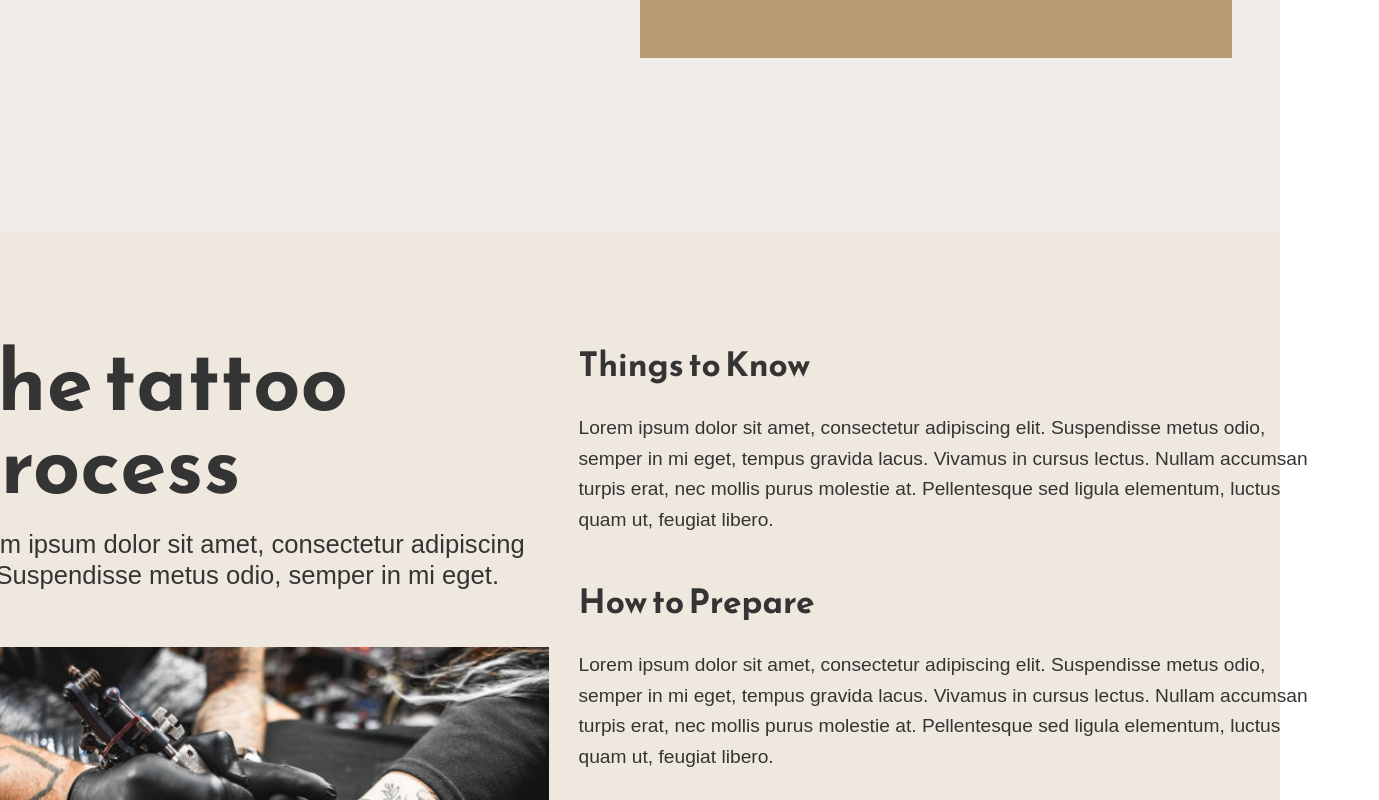
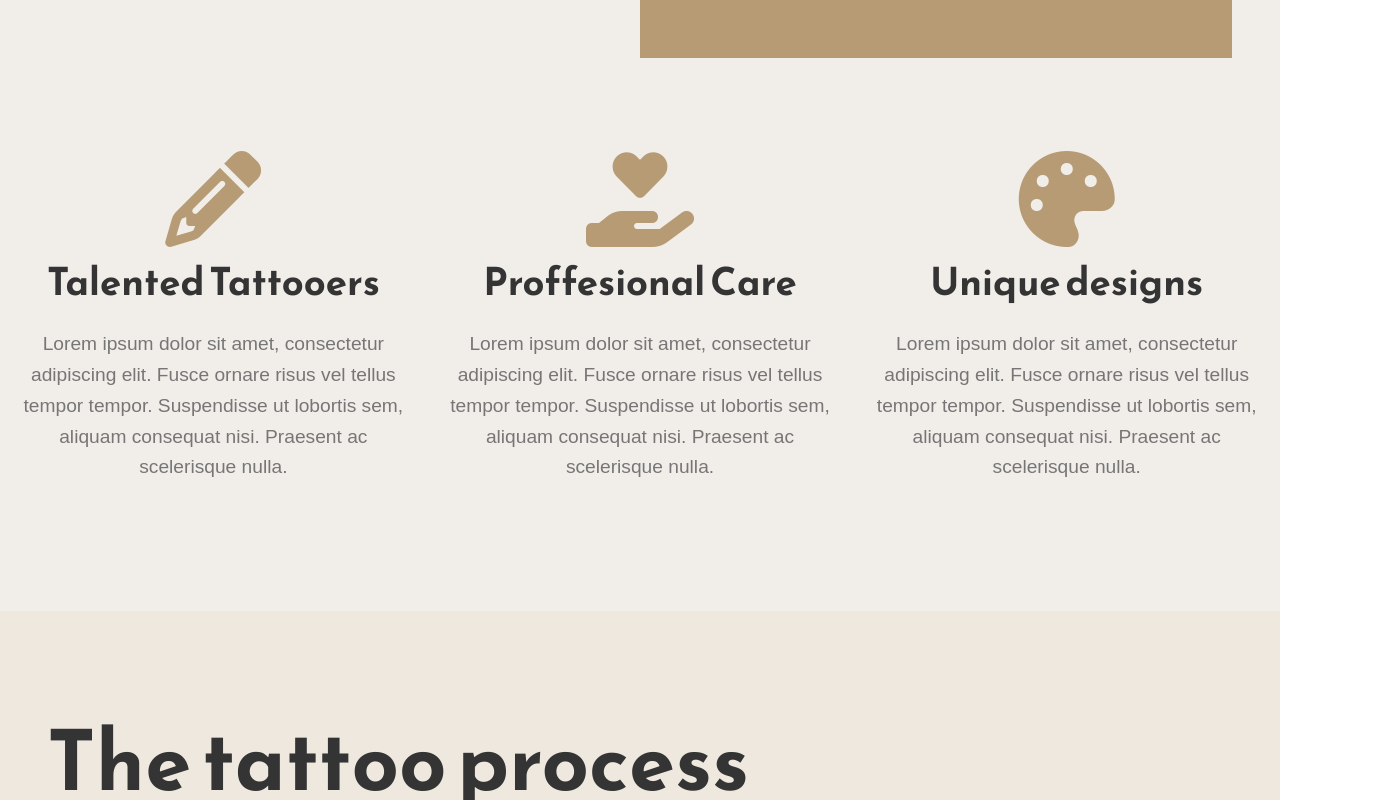
Before and after one commit to radvileliep/WLD-Ink-Website, a React (Create React App) app: page / in a window 1280 px wide. Shown: the part 1920-2720 px from the top of the page, 1379 px wide, since content can reach past the window. Built offline with nearby package versions, Linux system fonts and the light colour scheme; the HTML template or start-up script is replaced by a standard one.

Commit message:
final fixes

```diff
--- a/src/App.js
+++ b/src/App.js
@@ -13,7 +13,7 @@ function App() {
     <div className="App">
       <Header />
         <Routes>
-          <Route path="/" exact element={<Home />} />
+          <Route exact path="/"  element={<Home />} />
           <Route path="/gallery" element={<Gallery />} />
           <Route path="/contacts" element={<Contacts />} />
           <Route path="/booking" element={<Booking />} />
--- a/src/Pages/Contacts/Contacts.js
+++ b/src/Pages/Contacts/Contacts.js
@@ -1,11 +1,13 @@
 import React from 'react';
 import "./contacts.css";
-
+import tattooVid from "../Images/tattoo-video.mp4";
 
 const Contacts = () => {
     return (
     <>
-    <div className='hero-back'></div>
+    <div className='hero-back'>
+        <video  className='video1' src={tattooVid} autoPlay loop muted />
+    </div>
     <div className='container-fluid con'>
         <div className='container con'>
             <div className='row con'>
--- a/src/Pages/Contacts/contacts.css
+++ b/src/Pages/Contacts/contacts.css
@@ -72,16 +72,18 @@
 }
 
 .hero-back{
-    background: url('../Images/back3.jpg') center center/cover no-repeat;
     height: 60vh;
     width: 100%;
     display: flex;
-    flex-direction: column;
     align-items: center;
     box-shadow: inset 0 0 0 1000px rgba(0, 0, 0, 0.2);
     filter: grayscale(100%);
 }
-
+.video1{
+    object-fit: cover;
+    width: 100%;
+    height: 100%;
+}
 .cont{
     font-family: 'Muli', sans-serif;
     font-size: 1.2rem;
--- a/src/Pages/Home/Home.js
+++ b/src/Pages/Home/Home.js
@@ -7,7 +7,8 @@ import panImg from "../Images/pano.jpg";
 import Carousel from "../../components/Carousel/Carousel";
 import Accordion from "../../components/Accordion/Accordion";
 import ImageAcc from "../Images/back2.jpg";
-import Button from "../../components/Button/Button"
+import Button from "../../components/Button/Button";
+
 
 
 const Home = () => {
@@ -30,14 +31,14 @@ const Home = () => {
                     <div className='col-2 hero'>
                         <div className='wrapper'>
                             <h2 className='follow'>Follow us</h2>
-                            <a href='https://www.instagram.com/' target="_blank">
+                            <a href='https://www.instagram.com/' target="_blank" rel="noreferrer">
                                 <i class="fa-brands fa-instagram hero"></i>
                             </a>
-                            <a href='https://www.facebook.com/' target="_blank">
+                            <a href='https://www.facebook.com/' target="_blank" rel="noreferrer">
                                 <i class="fa-brands fa-facebook-f hero"></i>
                             </a>
-                            <img className='hero-img1' src={heroImg1} alt='hero-image1'></img>
-                            <img className='hero-img' src={heroImg} alt='hero-image'></img>
+                            <img className='hero-img1' src={heroImg1} alt='hero1'></img>
+                            <img className='hero-img' src={heroImg} alt='hero'></img>
                         </div>
 
                     </div>
@@ -73,6 +74,43 @@ const Home = () => {
             </div>
         </section>
 
+{/*WHY US SECTION*/}
+        <section>
+            <div className='container-fluid why'>
+                <div className='container why'>
+                    <div className='row why'>
+                        <div className='why-col1'>
+                            <div className='icon-wrap-why'>
+                                <i class="fa-solid fa-pencil"></i>
+                            </div>
+                            <div className='why-box'>
+                                <h4 className='why-title'>Talented Tattooers</h4>
+                                <p className='why-text'>Lorem ipsum dolor sit amet, consectetur adipiscing elit. Fusce ornare risus vel tellus tempor tempor. Suspendisse ut lobortis sem, aliquam consequat nisi. Praesent ac scelerisque nulla.</p>
+                            </div>
+                        </div>
+                        <div className='why-col2'>
+                            <div className='icon-wrap-why'>
+                                <i class="fa-solid fa-hand-holding-heart"></i>
+                            </div>
+                            <div className='why-box'>
+                                <h4 className='why-title'>Proffesional Care</h4>
+                                <p className='why-text'>Lorem ipsum dolor sit amet, consectetur adipiscing elit. Fusce ornare risus vel tellus tempor tempor. Suspendisse ut lobortis sem, aliquam consequat nisi. Praesent ac scelerisque nulla.</p>
+                            </div>
+                        </div>
+                        <div className='why-col3'>
+                            <div className='icon-wrap-why'>
+                                <i class="fa-solid fa-palette"></i>
+                            </div>
+                            <div className='why-box'>
+                                <h4 className='why-title'>Unique designs</h4>
+                                <p className='why-text'>Lorem ipsum dolor sit amet, consectetur adipiscing elit. Fusce ornare risus vel tellus tempor tempor. Suspendisse ut lobortis sem, aliquam consequat nisi. Praesent ac scelerisque nulla.</p>
+                            </div>
+                        </div>
+                    </div>
+                </div>
+            </div>
+        </section>
+
 {/*TEXT SECTION*/}
         <section>
             <div className='container-fluid about'>
@@ -81,7 +119,7 @@ const Home = () => {
                         <div className='col1-about'>
                             <h2 className='acc-title' id='process'>The tattoo process</h2>
                             <h3 className='acc-subtitle'>Lorem ipsum dolor sit amet, consectetur adipiscing elit. Suspendisse metus odio, semper in mi eget.</h3>
-                            <img src={ImageAcc} alt="accordion-image" className='acc-image'></img>
+                            <img src={ImageAcc} alt="accordion" className='acc-image'></img>
                         </div>
                         <div className='col2-about'>
                             <h3 className='acc-title2'>Things to Know</h3>
@@ -109,19 +147,6 @@ const Home = () => {
             </div>
         </section>
 
-
-
-
-
-
-
-
-
-
-
-
-
-
     </>
     )
 }
--- a/src/Pages/Home/home.css
+++ b/src/Pages/Home/home.css
@@ -159,7 +159,7 @@
     padding: 0 2rem;
     display: flex;
     justify-content: flex-start;
-    margin-bottom: 8rem;
+    margin-bottom: 2rem;
 }
 .row.gal-link{
     padding: 0 1rem;
@@ -242,6 +242,70 @@
         flex: 0;
     }
 }
+
+/* SECTION - WHY US */
+
+.container-fluid.why{
+    display: flex;
+    justify-content: center;
+    align-items: center;
+    background-color: #f1eeea;
+}
+.container.why{
+    display: flex;
+    justify-content: center;
+    align-items: center;
+    width: 1600px;
+    margin-bottom: 6rem;
+}
+.row.why{
+    display: flex;
+    flex-direction: row;
+    justify-content: space-between;
+}
+.why-col1, .why-col2, .why-col3{
+    display: flex;
+    flex-direction: column;
+    flex: 4;
+    padding: 1rem;
+}
+.icon-wrap-why{
+    display: inline-flex;
+    justify-content: center;
+    align-items: center;
+    padding: 0;
+    margin: 0;
+}
+.fa-pencil, .fa-hand-holding-heart, .fa-palette{
+    font-size: 96px;
+    color: #b69b74;
+}
+.why-title{
+    text-align: center;
+    font-family: 'Reem Kufi', sans-serif;
+    font-size: 2.4rem;
+    font-weight: 700;
+    padding-bottom: 1rem;
+    padding-top: 1rem;
+    margin-bottom: 0.75rem;
+    color: #343434;
+}
+.why-text{
+    color: #767676;
+    text-align: center;
+    font-family: 'Muli', sans-serif;
+    font-size: 1.2rem;
+    font-style: normal;
+    line-height: 1.6;
+    margin-top: 0;
+    margin-bottom: 1rem;
+}
+@media screen and (max-width: 960px){
+    .row.why{
+        flex-direction: column;
+    }
+}
+
 /* SECTION - CARD SLIDER*/
 
 .container-fluid.slider{
@@ -357,3 +421,9 @@
     font-weight: 400;
     text-align: start;
 }
+
+@media screen and (max-width: 1435px){
+    .row.about{
+        flex-direction: column;
+    }
+}
```
Also changed, not shown: 1 other file (tests, documents, lock files or other folders).
